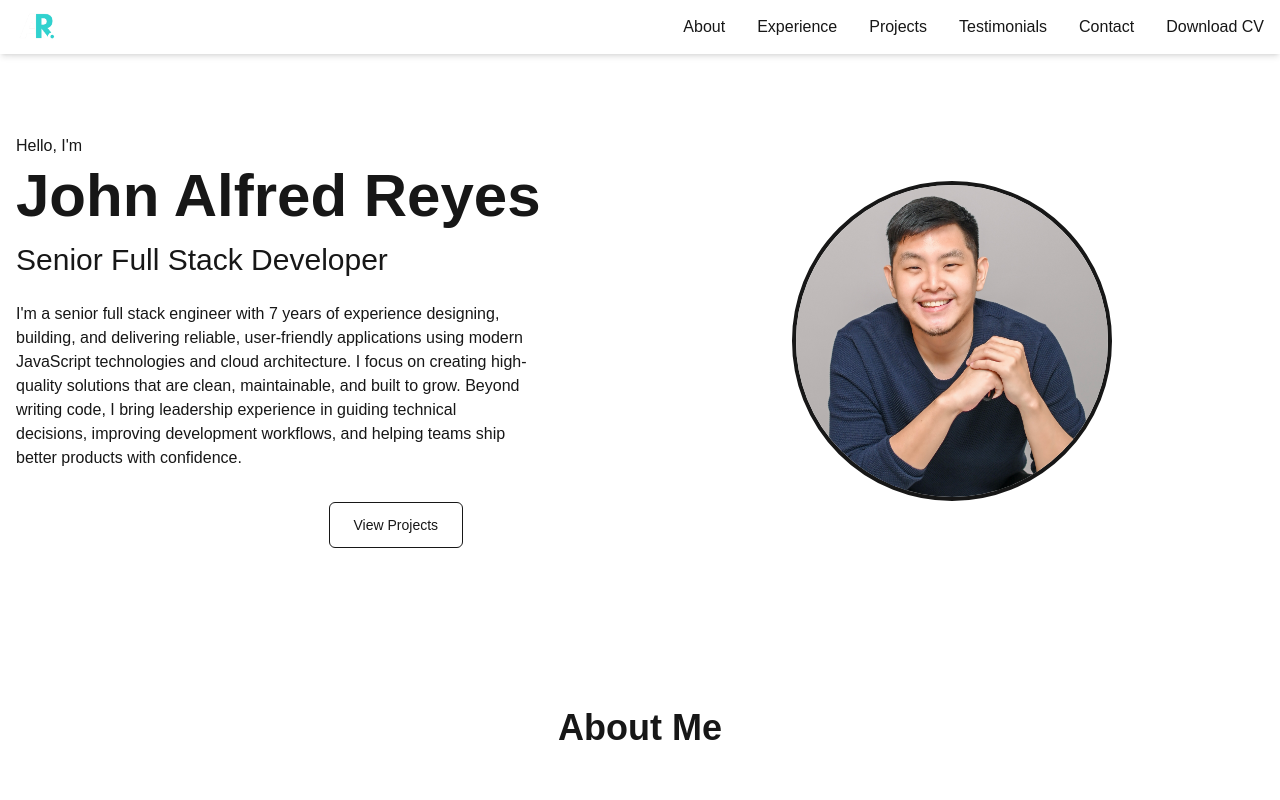
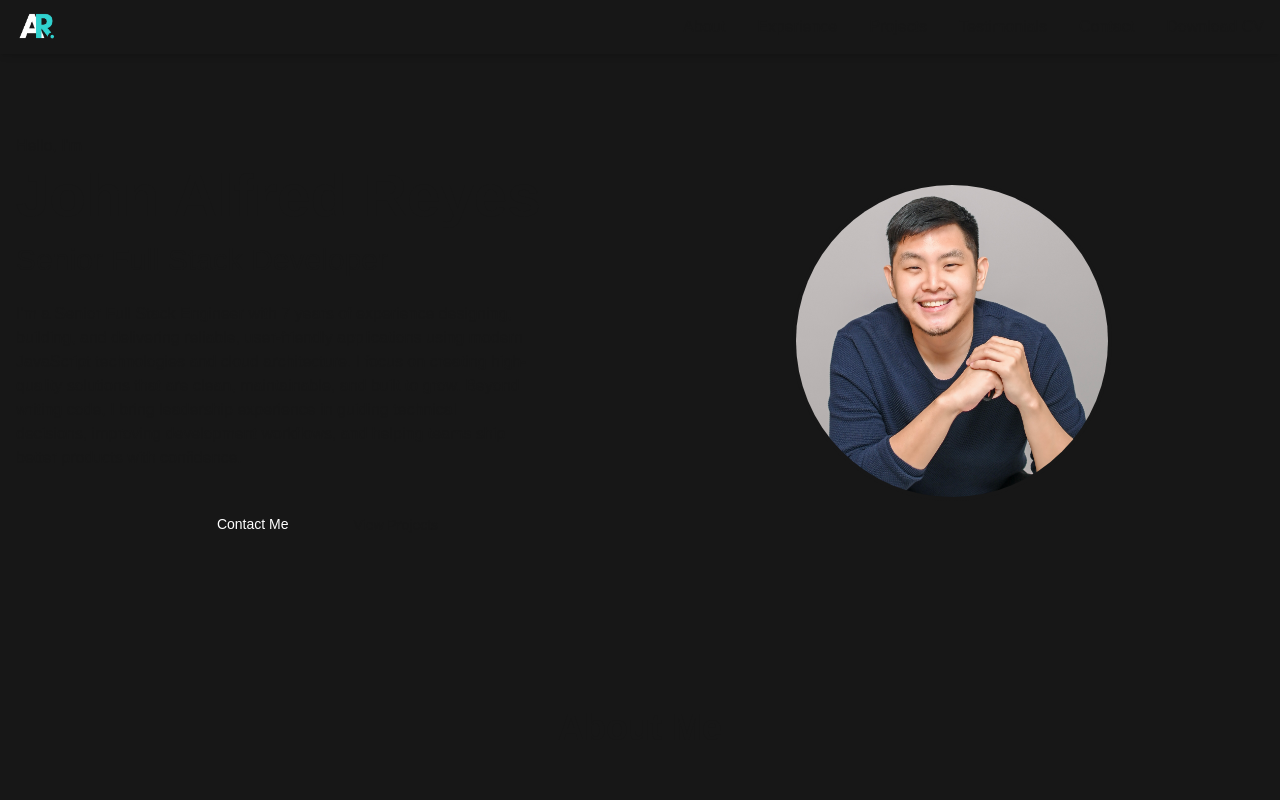
Before and after one commit to alfredreyes14/portfolio.react, a Next.js app: page / in a window 1280 px wide. Shown: the top 800 px of the page. Built offline with nearby package versions, Linux system fonts and the light colour scheme.

Commit message:
fix: button

```diff
--- a/app/components/hero/Hero.jsx
+++ b/app/components/hero/Hero.jsx
@@ -16,7 +16,7 @@ const Hero = () => {
               Senior Full Stack Developer
             </h2>
             <p className="text-foreground mb-8 max-w-lg">
-            I&apos;m a senior full stack engineer with {profileSnapshot.yearsOfExperience} years of experience designing, building, and delivering reliable, user-friendly applications using modern JavaScript technologies and cloud architecture. I focus on creating high-quality solutions that are clean, maintainable, and built to grow. Beyond writing code, I bring leadership experience in guiding technical decisions, improving development workflows, and helping teams ship better products with confidence.
+            I&apos;m a Senior Full Stack Engineer with {profileSnapshot.yearsOfExperience} years of experience designing, building, and delivering reliable, user-friendly applications using modern JavaScript technologies and cloud architecture. I focus on creating high-quality solutions that are clean, maintainable, and built to grow. Beyond writing code, I bring leadership experience in guiding technical decisions, improving development workflows, and helping teams ship better products with confidence.
             </p>
             <div className="flex flex-wrap gap-4 justify-center">
               <Button href="#contact" primary>
--- a/app/components/ui/Button.jsx
+++ b/app/components/ui/Button.jsx
@@ -11,7 +11,7 @@ const Button = ({
 }) => {
   const baseStyles = "inline-block px-6 py-3 font-medium text-sm rounded-md transition-all duration-200 focus:outline-none";
   const primaryStyles = "bg-primary text-white hover:bg-primary/90";
-  const secondaryStyles = "bg-transparent border border-foreground text-foreground hover:bg-foreground hover:bg-opacity-10";
+  const secondaryStyles = "bg-transparent border border-foreground text-foreground hover:bg-white/10 dark:hover:bg-white/10";
 
   const styles = `${baseStyles} ${primary ? primaryStyles : secondaryStyles} ${className}`;
 
--- a/app/globals.css
+++ b/app/globals.css
@@ -1,7 +1,7 @@
 @import "tailwindcss";
 
 :root {
-  --background: #ffffff;
+  --background: #171717;
   --foreground: #171717;
 }
 
```
